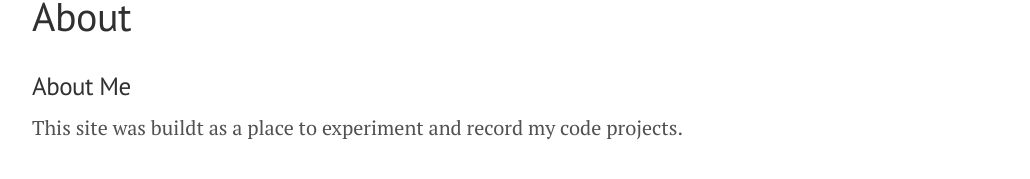
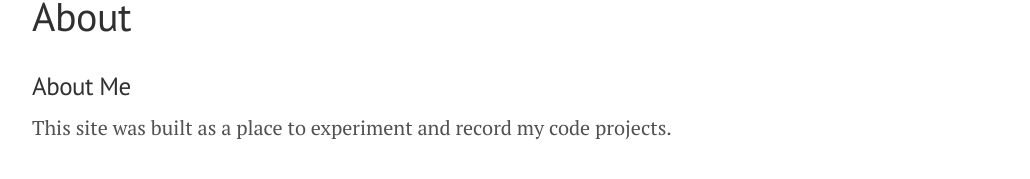
Before and after one commit to indexcosmos/indexcosmos.github.io, a Jekyll site: the page built from about.md, in a window 1280 px wide. Shown: the part 141-320 px from the top of the page, without its empty margins (248-1278 px from the left). Built offline with Jekyll 4.4.1, drawn with Linux system fonts in a browser that asks for light colours; Markdown is read by kramdown in place of the engine named in the settings.

Commit message:
Update Files

```diff
--- a/CNAME
+++ b/CNAME
@@ -1 +1 @@
-github.com/indexcosmos/indexcosmos.github.io
+indexcosmos.github.io
--- a/about.md
+++ b/about.md
@@ -5,4 +5,4 @@ title: About
 
 ### About Me
 
-This site was buildt as a place to experiment and record my code projects.
+This site was built as a place to experiment and record my code projects.
```
